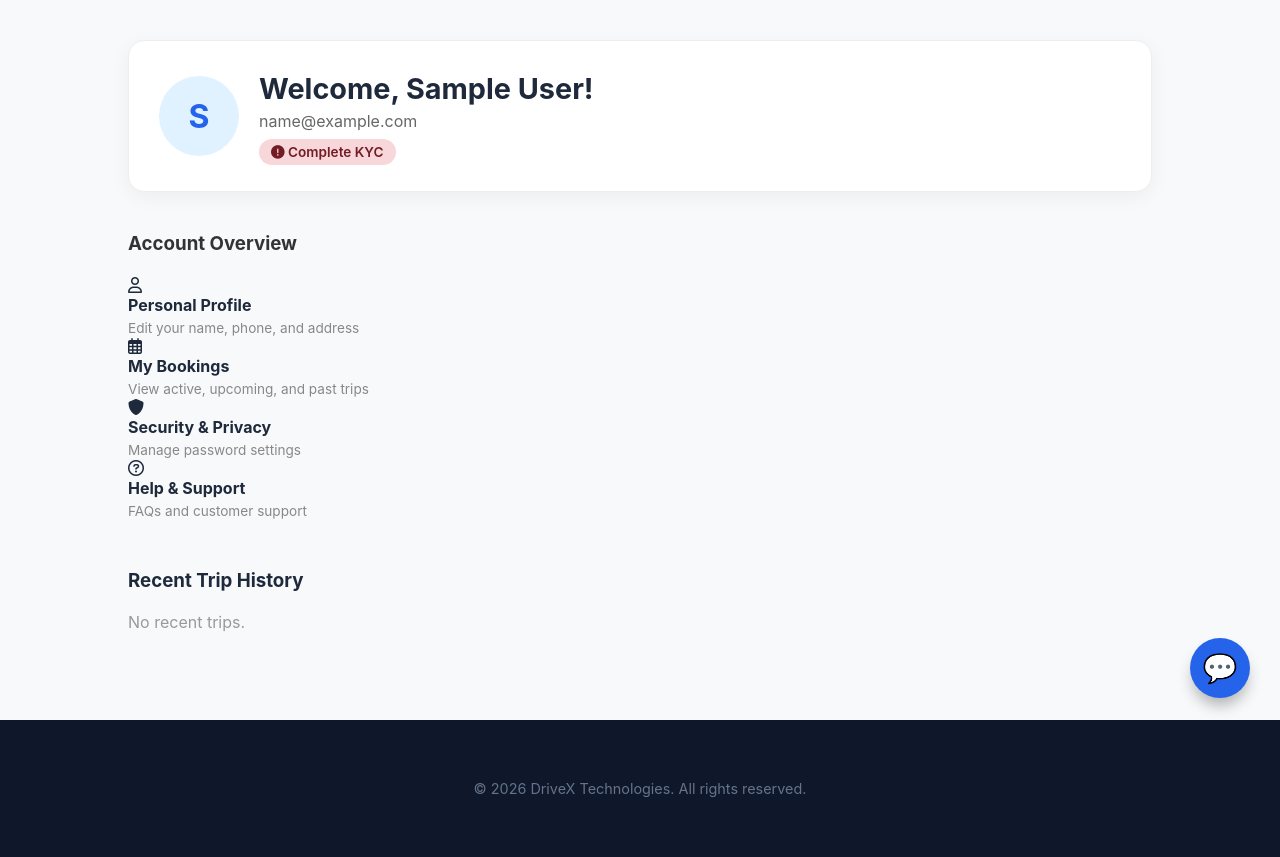
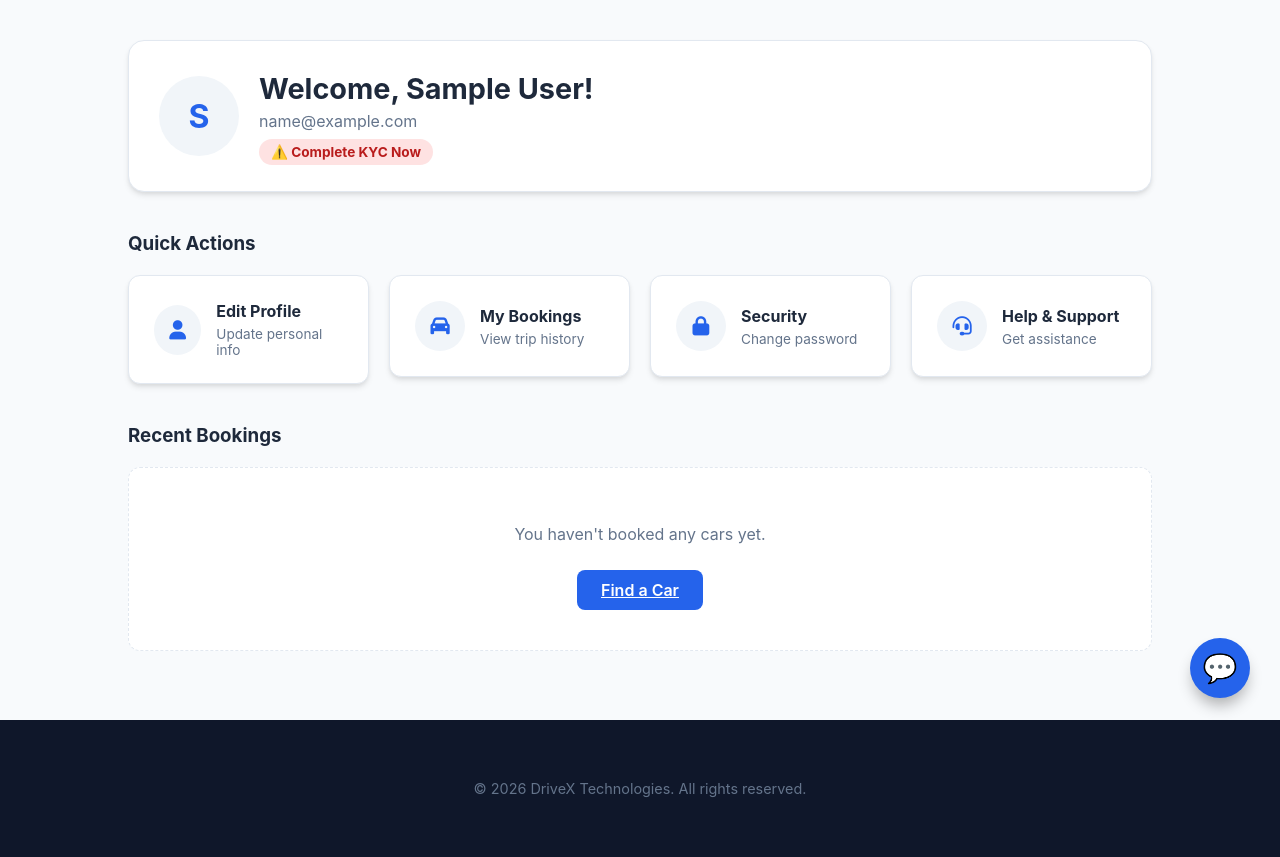
Before and after one commit to ks1133109-eng/car_rental_website, a Flask app: page /dashboard in a window 1280 px wide. Shown: the part 72-929 px from the top of the page. Run offline with Flask 3, Linux system fonts and the light colour scheme; the visitor is signed in with stand-in values (Sample User, id 1); data that the repository does not hold is empty.

Commit message:
Update dashboard.html

```diff
--- a/templates/dashboard.html
+++ b/templates/dashboard.html
@@ -1,99 +1,112 @@
 <!DOCTYPE html>
 <html>
-
 <head>
-  <meta charset="UTF-8">
-  <meta name="viewport" content="width=device-width, initial-scale=1">
-  <title></title>
+  <title>Dashboard | DriveX</title>
 </head>
-
 <body>
 
 {% extends "base.html" %}
 {% block content %}
 
-<div style="background-color: #f8f9fa; min-height: 90vh; padding: 40px 10%;">
+<div style="background-color: var(--bg-body); min-height: 90vh; padding: 40px 10%;">
 
-    <div style="background: white; padding: 30px; border-radius: 16px; box-shadow: 0 5px 20px rgba(0,0,0,0.05); display: flex; justify-content: space-between; align-items: center; border: 1px solid #eee;">
+    <div style="background: var(--bg-card); padding: 30px; border-radius: 16px; box-shadow: var(--shadow); display: flex; justify-content: space-between; align-items: center; border: 1px solid var(--border); flex-wrap: wrap; gap: 20px;">
         <div style="display: flex; gap: 20px; align-items: center;">
-            <div style="width: 80px; height: 80px; background: #e0f2ff; color: var(--primary); font-size: 2rem; border-radius: 50%; display: flex; align-items: center; justify-content: center; font-weight: bold;">
+            <div style="width: 80px; height: 80px; background: var(--input-bg); color: var(--primary); font-size: 2rem; border-radius: 50%; display: flex; align-items: center; justify-content: center; font-weight: bold;">
                 {{ current_user.name[0] | upper }}
             </div>
             <div>
-                <h2 style="margin: 0; font-size: 1.8rem;">Welcome, {{ current_user.name }}!</h2>
-                <p style="margin: 5px 0 10px; color: #666;">{{ current_user.email }}</p>
+                <h2 style="margin: 0; font-size: 1.8rem; color: var(--text-main);">Welcome, {{ current_user.name }}!</h2>
+                <p style="margin: 5px 0 10px; color: var(--text-light);">{{ current_user.email }}</p>
 
                 {% if current_user.kyc_status == 'Verified' %}
-                    <span style="background: #d4edda; color: #155724; padding: 5px 12px; border-radius: 20px; font-size: 0.85rem; font-weight: 600;">
-                        <i class="fas fa-check-circle"></i> KYC Verified
+                    <span style="background: #d1fae5; color: #065f46; padding: 5px 12px; border-radius: 20px; font-size: 0.85rem; font-weight: bold;">
+                        ✅ KYC Verified
                     </span>
                 {% elif current_user.kyc_status == 'Pending' %}
-                    <span style="background: #fff3cd; color: #856404; padding: 5px 12px; border-radius: 20px; font-size: 0.85rem; font-weight: 600;">
-                        <i class="fas fa-clock"></i> Verification Pending
+                    <span style="background: #fef3c7; color: #92400e; padding: 5px 12px; border-radius: 20px; font-size: 0.85rem; font-weight: bold;">
+                        ⏳ Verification Pending
                     </span>
                 {% else %}
-                    <a href="{{ url_for('kyc') }}" style="background: #f8d7da; color: #721c24; padding: 5px 12px; border-radius: 20px; font-size: 0.85rem; font-weight: 600; text-decoration: none;">
-                        <i class="fas fa-exclamation-circle"></i> Complete KYC
+                    <a href="{{ url_for('kyc') }}" style="background: #fee2e2; color: #b91c1c; padding: 5px 12px; border-radius: 20px; font-size: 0.85rem; font-weight: bold; text-decoration: none;">
+                        ⚠️ Complete KYC Now
                     </a>
                 {% endif %}
             </div>
         </div>
     </div>
 
-    <h3 style="margin-top: 40px; margin-bottom: 20px; font-weight: 700; color: #333;">Account Overview</h3>
+    <h3 style="margin-top: 40px; margin-bottom: 20px; color: var(--text-main);">Quick Actions</h3>
+    <div style="display: grid; grid-template-columns: repeat(auto-fit, minmax(240px, 1fr)); gap: 20px;">
 
-    <div class="dashboard-grid">
-        <a href="{{ url_for('profile') }}" class="dash-card" style="text-decoration: none; color: inherit;">
-            <div class="dash-icon"><i class="far fa-user"></i></div>
+        <a href="{{ url_for('profile') }}" style="text-decoration: none;">
+            <div style="background: var(--bg-card); padding: 25px; border-radius: 12px; border: 1px solid var(--border); display: flex; align-items: center; gap: 15px; transition: transform 0.2s; box-shadow: var(--shadow);">
+                <div style="background: var(--input-bg); width: 50px; height: 50px; border-radius: 50%; display: flex; align-items: center; justify-content: center; color: var(--primary); font-size: 1.2rem;">
+                    <i class="fas fa-user"></i>
+                </div>
                 <div>
-                <h4 style="margin: 0; font-size: 1rem;">Personal Profile</h4>
-                <p style="margin: 5px 0 0; font-size: 0.85rem; color: #888;">Edit your name, phone, and address</p>
+                    <h4 style="margin: 0; color: var(--text-main);">Edit Profile</h4>
+                    <p style="margin: 5px 0 0; font-size: 0.85rem; color: var(--text-light);">Update personal info</p>
+                </div>
             </div>
         </a>
 
-        <a href="{{ url_for('my_bookings') }}" class="dash-card" style="text-decoration: none; color: inherit;">
-            <div class="dash-icon"><i class="far fa-calendar-alt"></i></div>
+        <a href="{{ url_for('my_bookings') }}" style="text-decoration: none;">
+            <div style="background: var(--bg-card); padding: 25px; border-radius: 12px; border: 1px solid var(--border); display: flex; align-items: center; gap: 15px; transition: transform 0.2s; box-shadow: var(--shadow);">
+                <div style="background: var(--input-bg); width: 50px; height: 50px; border-radius: 50%; display: flex; align-items: center; justify-content: center; color: var(--primary); font-size: 1.2rem;">
+                    <i class="fas fa-car"></i>
+                </div>
                 <div>
-                <h4 style="margin: 0; font-size: 1rem;">My Bookings</h4>
-                <p style="margin: 5px 0 0; font-size: 0.85rem; color: #888;">View active, upcoming, and past trips</p>
+                    <h4 style="margin: 0; color: var(--text-main);">My Bookings</h4>
+                    <p style="margin: 5px 0 0; font-size: 0.85rem; color: var(--text-light);">View trip history</p>
+                </div>
             </div>
         </a>
 
-        <a href="{{ url_for('security') }}" class="dash-card" style="text-decoration: none; color: inherit;">
-            <div class="dash-icon"><i class="fas fa-shield-alt"></i></div>
+        <a href="{{ url_for('security') }}" style="text-decoration: none;">
+            <div style="background: var(--bg-card); padding: 25px; border-radius: 12px; border: 1px solid var(--border); display: flex; align-items: center; gap: 15px; transition: transform 0.2s; box-shadow: var(--shadow);">
+                <div style="background: var(--input-bg); width: 50px; height: 50px; border-radius: 50%; display: flex; align-items: center; justify-content: center; color: var(--primary); font-size: 1.2rem;">
+                    <i class="fas fa-lock"></i>
+                </div>
                 <div>
-                <h4 style="margin: 0; font-size: 1rem;">Security & Privacy</h4>
-                <p style="margin: 5px 0 0; font-size: 0.85rem; color: #888;">Manage password settings</p>
+                    <h4 style="margin: 0; color: var(--text-main);">Security</h4>
+                    <p style="margin: 5px 0 0; font-size: 0.85rem; color: var(--text-light);">Change password</p>
+                </div>
             </div>
         </a>
 
-        <a href="{{ url_for('help_support') }}" class="dash-card" style="text-decoration: none; color: inherit;">
-            <div class="dash-icon"><i class="far fa-question-circle"></i></div>
+        <a href="{{ url_for('help_support') }}" style="text-decoration: none;">
+            <div style="background: var(--bg-card); padding: 25px; border-radius: 12px; border: 1px solid var(--border); display: flex; align-items: center; gap: 15px; transition: transform 0.2s; box-shadow: var(--shadow);">
+                <div style="background: var(--input-bg); width: 50px; height: 50px; border-radius: 50%; display: flex; align-items: center; justify-content: center; color: var(--primary); font-size: 1.2rem;">
+                    <i class="fas fa-headset"></i>
+                </div>
                 <div>
-                <h4 style="margin: 0; font-size: 1rem;">Help & Support</h4>
-                <p style="margin: 5px 0 0; font-size: 0.85rem; color: #888;">FAQs and customer support</p>
+                    <h4 style="margin: 0; color: var(--text-main);">Help & Support</h4>
+                    <p style="margin: 5px 0 0; font-size: 0.85rem; color: var(--text-light);">Get assistance</p>
+                </div>
             </div>
         </a>
+
     </div>
 
-    <div style="margin-top: 50px;">
-        <h3 style="margin-bottom: 20px; font-weight: 700;">Recent Trip History</h3>
+    <h3 style="margin-top: 40px; margin-bottom: 20px; color: var(--text-main);">Recent Bookings</h3>
+
     {% if bookings %}
-            <div style="background: white; border-radius: 12px; overflow: hidden; border: 1px solid #eee;">
+        <div style="background: var(--bg-card); border-radius: 12px; box-shadow: var(--shadow); overflow: hidden; border: 1px solid var(--border);">
             {% for booking in bookings %}
-                <div style="padding: 20px; border-bottom: 1px solid #f1f1f1; display: flex; justify-content: space-between; align-items: center;">
+            <div style="padding: 20px; border-bottom: 1px solid var(--border); display: flex; justify-content: space-between; align-items: center; flex-wrap: wrap; gap: 15px;">
                 <div style="display: flex; gap: 20px; align-items: center;">
                     <img src="{{ booking.car.image_url }}" style="width: 80px; height: 50px; object-fit: cover; border-radius: 6px;">
                     <div>
-                            <h4 style="margin: 0;">{{ booking.car.name }}</h4>
-                            <p style="margin: 5px 0 0; font-size: 0.85rem; color: #888;">
+                        <h4 style="margin: 0; color: var(--text-main);">{{ booking.car.name }}</h4>
+                        <p style="margin: 5px 0 0; font-size: 0.85rem; color: var(--text-light);">
                             {{ booking.date_booked.strftime('%d %b %Y') }}
                         </p>
                     </div>
                 </div>
                 <div style="text-align: right;">
-                        <div style="font-weight: 700;">₹{{ booking.total_cost }}</div>
-                        <span style="background: #e6fffa; color: #2c7a7b; font-size: 0.75rem; padding: 2px 8px; border-radius: 4px; font-weight: 600;">{{ booking.status }}</span>
+                    <div style="font-weight: 700; color: var(--text-main);">₹{{ booking.total_cost }}</div>
+                    <span style="background: var(--input-bg); color: var(--text-light); font-size: 0.75rem; padding: 2px 8px; border-radius: 4px; font-weight: 600;">{{ booking.status }}</span>
                 </div>
             </div>
             {% endfor %}
@@ -102,13 +115,14 @@
             <a href="{{ url_for('my_bookings') }}" style="color: var(--primary); font-weight: 600; text-decoration: none;">View All Bookings &rarr;</a>
         </div>
     {% else %}
-            <p style="color: #999;">No recent trips.</p>
+        <div style="text-align: center; padding: 40px; background: var(--bg-card); border-radius: 12px; border: 1px dashed var(--border);">
+            <p style="color: var(--text-light);">You haven't booked any cars yet.</p>
+            <a href="{{ url_for('fleet') }}" class="btn-login" style="display: inline-block; margin-top: 10px;">Find a Car</a>
+        </div>
     {% endif %}
+
 </div>
 
-</div>
 {% endblock %}
-
 </body>
-
 </html>
```
Lines whose indentation alone changed are shown as unchanged.
